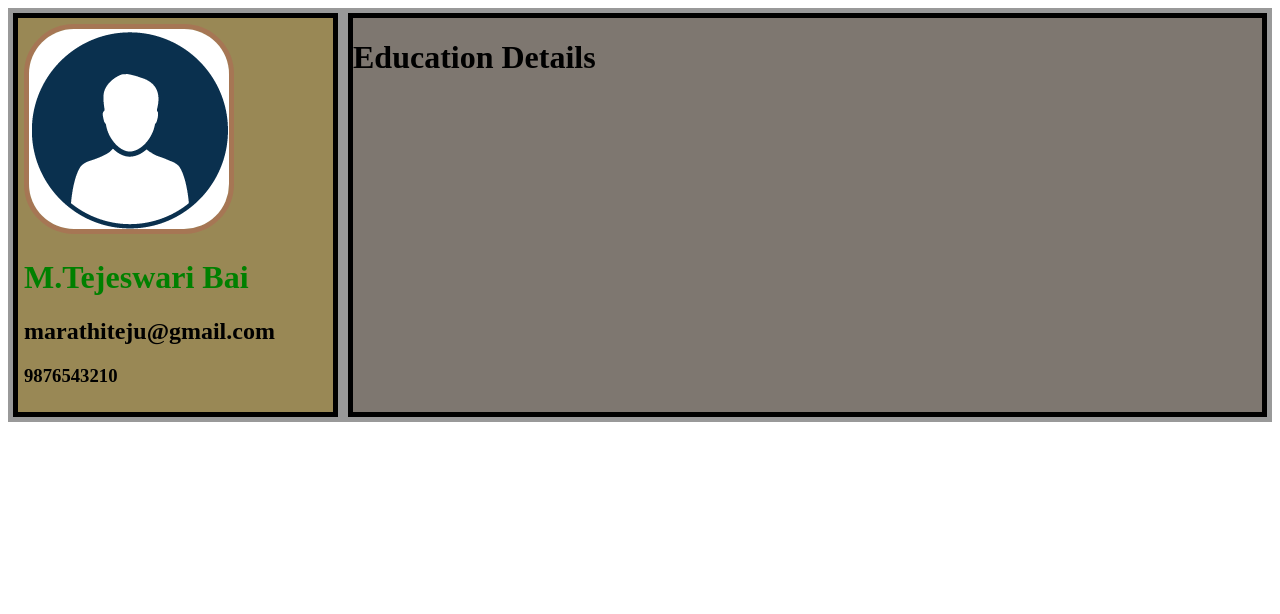
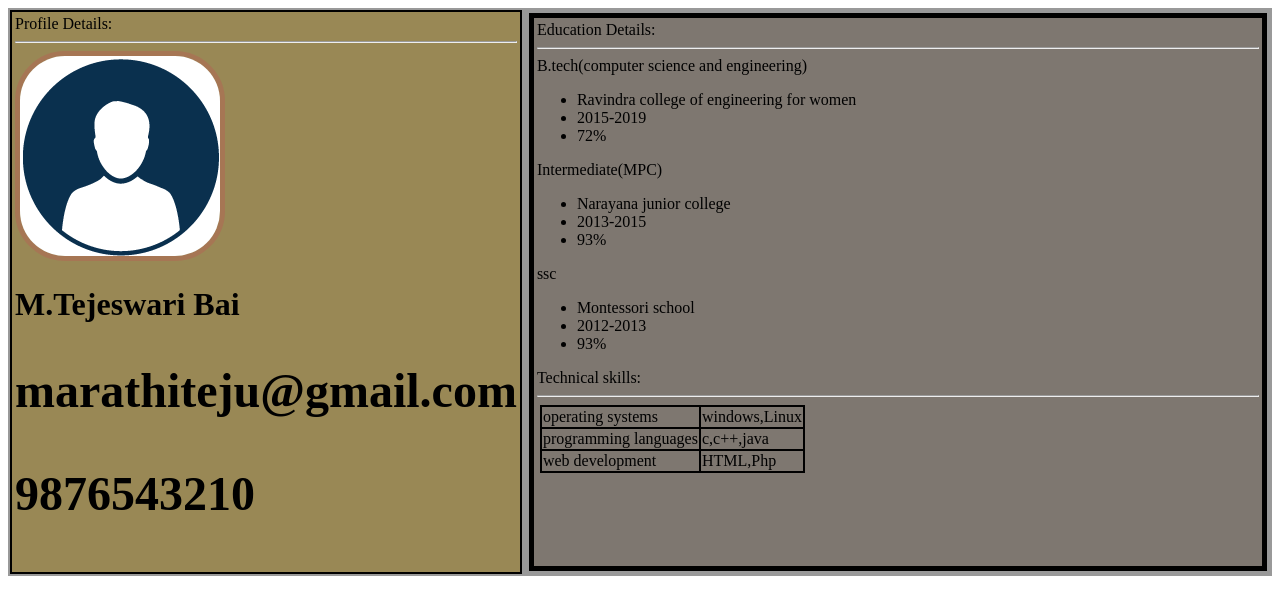
Before and after one commit to teju565/resume_rcew, a plain HTML site: page index.html in a window 1280 px wide. Drawn offline with Linux system fonts and the light colour scheme.

Commit message:
secondary commit

```diff
--- a/data.json
+++ b/data.json
@@ -0,0 +1,48 @@
+{
+  "basics":{
+    "photo":"profile.png",
+    "name":"M.Tejeswari Bai",
+    "email":"marathiteju@gmail.com",
+    "phone":"9876543210"
+  },
+"education":[
+{
+"course":"B.tech(computer science and engineering)",
+"college":[
+  "Ravindra college of engineering for women",
+  "2015-2019",
+  "72%"
+]
+},
+{
+"course":"Intermediate(MPC)",
+"college":[
+  "Narayana junior college",
+  "2013-2015",
+  "93%"
+]
+},
+{
+"course":"ssc",
+"college":[
+  "Montessori school",
+  "2012-2013",
+  "93%"
+  ]
+ }
+],
+"skills":[
+  {
+    "name":"operating systems",
+    "value":"windows,Linux"
+  },
+  {
+    "name":"programming languages",
+    "value":"c,c++,java"
+  },
+  {
+    "name":"web development",
+    "value":"HTML,Php"
+  }
+]
+}
--- a/index.html
+++ b/index.html
@@ -7,11 +7,11 @@
     <link rel="stylesheet" href="style.css">
   </head>
   <body>
-<div class="main">
-  <div class="left">
-    <img src="profile.png" alt="my profile image">
+<div class="main" id="main">
+  <!-- <div class="left">
+      <img src="profile.png" alt="my profile image">
     <h1 id="name">M.Tejeswari Bai</h1>
-    <h2>marathiteju@gmail.com</h2>
+    <h1>marathiteju@gmail.com</h1>
     <h3>9876543210</h3>
   </div>
   <div class="right">
@@ -19,9 +19,10 @@
     <h1>Education Details</h1>
   </div>
   </div>
+-->
 </div>
   </body>
-<script type="text/javascript" src="main.js">
+<script type="text/javascript" src="main.js" async>
 
 </script>
 
--- a/main.js
+++ b/main.js
@@ -0,0 +1,91 @@
+//ajax call(XMLHttoRequest) intitiation
+function loadjson(file,callback){
+  var xhr=new XMLHttpRequest();
+  xhr.overrideMimeType("application/json");
+  xhr.open("GET",file,true);
+  xhr.onreadystatechange=function(){
+    if(xhr.readyState ===4 && xhr.status=="200"){
+      callback(xhr.responseText);
+    }
+  }
+  xhr.send();
+}
+//function calling
+loadjson("data.json",function (text){
+let data=JSON.parse(text);
+console.log(data);
+  basics(data.basics);
+  education(data.education);
+  skill(data.skills);
+})
+//for main div calling
+//var main=document.queryselector('.main');
+//for main div id calling
+var main=document.getElementById('main');
+//element creation
+var left=document.createElement("div");
+//add class to element
+left.classList.add("left");
+//add id to element
+left.setAttribute("id","left");
+//adding text to div
+left.textContent="Profile Details:"
+left.appendChild(document.createElement("HR"));
+//appending to main div
+main.appendChild(left);
+function basics(leftside){
+  var image=document.createElement("img");
+  image.src=leftside.photo;
+  left.appendChild(image);
+  var name=document.createElement("h1");
+  name.textContent=leftside.name;
+  left.appendChild(name);
+  var email=document.createElement("h2");
+  email.textContent=leftside.email;
+  name.appendChild(email);
+  var ph=document.createElement("p");
+  ph.textContent=leftside.phone;
+  email.appendChild(ph);
+  console.log(left);
+}
+//right div creation
+var right=document.createElement("div");
+right.classList.add("right");
+main.appendChild(right);
+//education div start
+var edu=document.createElement("div");
+edu.classList.add("edu1");
+edu.textContent="Education Details:";
+edu.appendChild(document.createElement("HR"));
+right.appendChild(edu);
+function education(Educa){
+for(i in Educa){
+  var e1=document.createElement("div");
+  e1.classList.add("edu2");
+  e1.textContent=Educa[i].course;
+
+  var ul=document.createElement("ul");
+  for(j in Educa[i].college){
+    var li=document.createElement("li");
+    li.textContent=Educa[i].college[j];
+    ul.appendChild(li);
+    e1.appendChild(ul);
+    edu.appendChild(e1);
+  }
+}
+}
+function skill(skills){
+  var skill_title=document.createElement("div");
+  skill_title.classList.add("tech_skills");
+  skill_title.textContent="Technical skills:";
+  skill_title.appendChild(document.createElement("HR"));
+  right.appendChild(skill_title);
+  //table creation
+  var table=document.createElement("table");
+  var row="";
+  for (var i = 0; i < skills.length; i++){
+    row +="<tr><td>"+skills[i].name+"</td><td>"+skills[i].value+"</td></tr>"
+  }
+  table.innerHTML=row;
+skill_title.appendChild(table);
+}
--- a/style.css
+++ b/style.css
@@ -1,24 +1,35 @@
+table,tr,td{
+  border:2px solid #000;
+  border-collapse: collapse;
+  margin : 3px;
+}
 .main{
-  width:100%;
+
   background-color: #999;
   /* flex box syntax */
   display:flex;
+flex-wrap:wrap;
   flex-direction: row;
 }
 .left{
-  width:30%;
-  background-color:#c45e45;
-  border: 5px solid #000;
-  margin:5px;
-  padding:6px;
+  text-align:justify;
+  flex: 1;
+  background-color:#FFD700;
+  border: 2px solid #000;
+  margin:2px;
+  padding:3px;
+  color:#000;
   /* background-image:url(); */
 }
 .right
 {
-  width:70%;
-  background-color: #666;
+  text-align:justify;
+  flex:2;
+  background-color: #FF69B4;
   border: 5px solid #000;
   margin:5px;
+  color:#000;
+  padding:3px;
 }
 #name{
   color:green;
@@ -34,62 +45,62 @@
 480:mobile(or)smaller device */
 /* @media screen and (min-width:425px) */
 @media only screen and (min-width:1024px) and (max-width:1280px){
-  .main{
+   .main{
     dispaly:flex;
     flex-direction: row;
     width:100%;
   }
   .left{
-    width:25%;
+
     background-color: #985;
   }
   .right{
-    width:75%;
+
     background-color: #5436;
   }
 }
 @media screen and (min-width:768px) and (max-width:1024px){
-  .main{
+   .main{
     dispaly:flex;
     flex-direction: row;
     width:100%;
   }
   .left{
-    width:25%;
+
     background-color: skyblue;
   }
   .right{
-    width:75%;
+
     background-color: red;
   }
 }
 @media all and (min-width:480px) and (max-width:768px){
-  .main{
+   .main{
     dispaly:flex;
     flex-direction: row;
-    width:100%;
+
   }
   .left{
-    width:25%;
+
     background-color: orange;
   }
   .right{
-    width:75%;
+
     background-color: purple;
   }
 }
 @media all and (max-width:480px){
-  .main{
+   .main{
     dispaly:flex;
-    flex-direction: column;
+
     width:100%;
   }
   .left{
-    width:50%;
+
     background-color: red;
   }
   .right{
-    width:50%;
+
     background-color: orange;
   }
 }
```
Also changed, not shown: pic.jpg (deleted).
